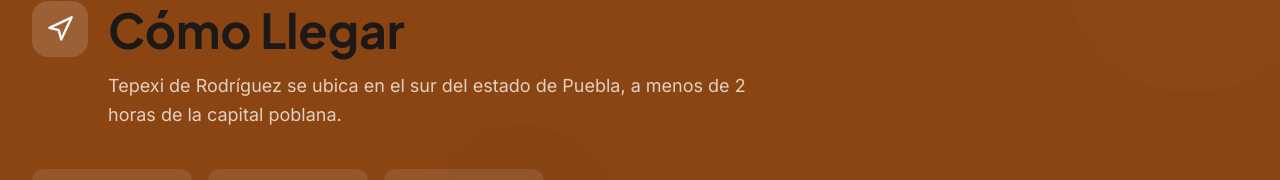
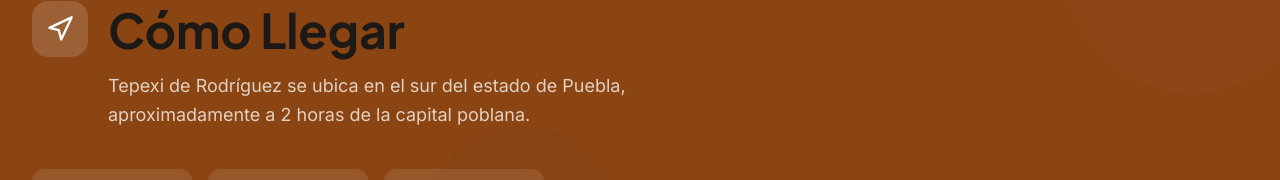
Before and after one commit to Daavid-Anaya/tepexi-digital, a Next.js app: page /como-llegar in a window 1280 px wide. Shown: the part 187-367 px from the top of the page. Built offline with nearby package versions, Linux system fonts and the light colour scheme; no server answers.

Commit message:
refactor: update category color and improve description text in Como Llegar page

```diff
--- a/src/app/(site)/como-llegar/page.tsx
+++ b/src/app/(site)/como-llegar/page.tsx
@@ -16,7 +16,7 @@ const centerMarker: MapMarker = {
   slug: '',
   coordinates: { lat: 18.5793, lng: -97.9218 },
   category: 'Municipio',
-  categoryColor: '#8B4513',
+  categoryColor: '#0c3ca1',
   type: 'lugar',
 }
 
@@ -90,7 +90,7 @@ export default function ComoLlegarPage() {
                 Cómo Llegar
               </h1>
               <p className="text-white/75 text-lg max-w-2xl leading-relaxed">
-                Tepexi de Rodríguez se ubica en el sur del estado de Puebla, a menos de
+                Tepexi de Rodríguez se ubica en el sur del estado de Puebla, aproximadamente a
                 2 horas de la capital poblana.
               </p>
             </div>
```
